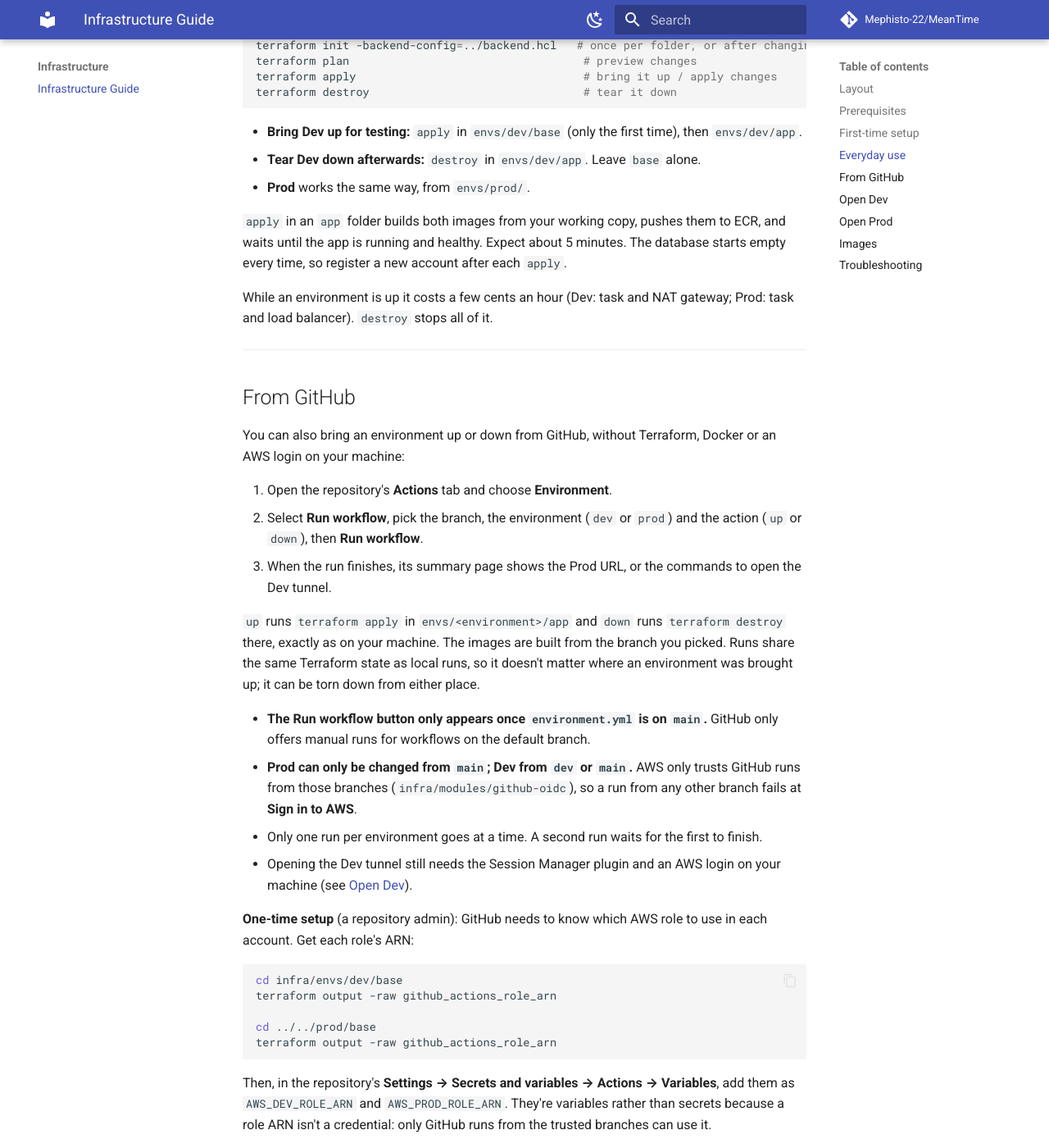
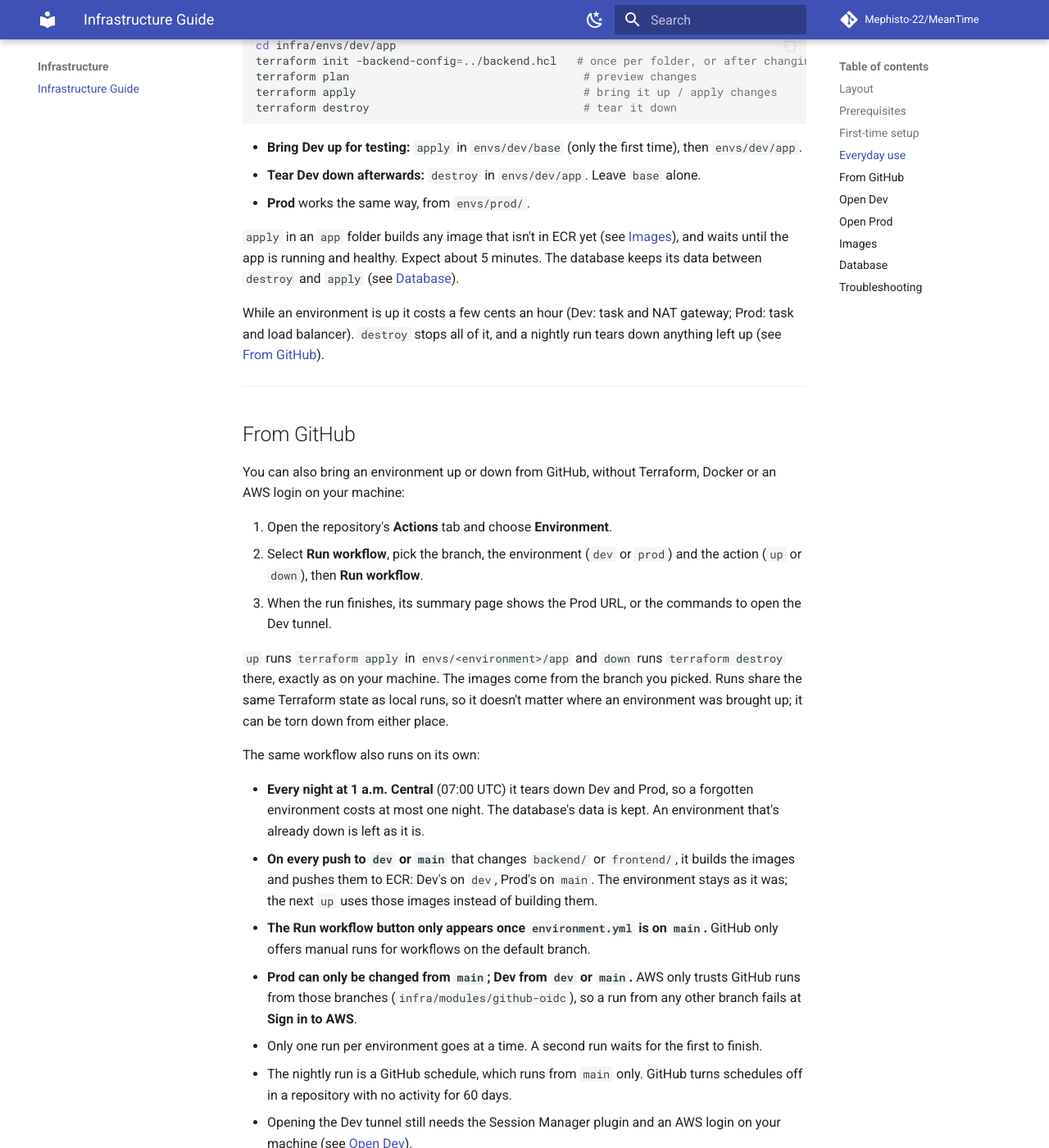
Before and after one commit to Mephisto-22/MeanTime, an MkDocs documentation site: the page built from docs/infrastructure/index.md, in a window 1280 px wide and 1400 px high, scrolled down 2493 px. Shown: the whole window at 82% size. Built offline with MkDocs 1.6.1 and Material for MkDocs 9.7.7, drawn with Linux system fonts in a browser that asks for light colours; comment, search, counter and statistics services are not loaded; some of the changed text lies outside the part shown.

Commit message:
feat(#66): keep the database in the base layer so environments can be torn down nightly

````diff
--- a/docs/infrastructure/index.md
+++ b/docs/infrastructure/index.md
@@ -18,6 +18,7 @@
 │   ├── ecr/               # image repositories for our own images
 │   ├── github-oidc/       # lets GitHub Actions sign in to AWS (see "From GitHub")
 │   ├── network/           # VPC: private with a NAT gateway (Dev) or public for the load balancer (Prod)
+│   ├── persistent-data/   # the database's files (EFS) and secrets, kept when the app is torn down
 │   └── state-bucket/      # S3 bucket that stores Terraform state (used by bootstrap)
 ├── bootstrap/
 │   ├── dev/               # one-time: creates Dev's state bucket, writes envs/dev/backend.hcl
@@ -25,7 +26,7 @@
 └── envs/
     ├── dev/
     │   ├── backend.hcl    # generated by bootstrap; shared backend settings for dev/*
-    │   ├── base/          # kept between demos: ECR image repositories, GitHub Actions role
+    │   ├── base/          # kept between demos: ECR image repositories, GitHub Actions role, database data
     │   └── app/           # temporary: network and ECS service
     └── prod/
         ├── backend.hcl
@@ -106,9 +107,9 @@
 - **Tear Dev down afterwards:** `destroy` in `envs/dev/app`. Leave `base` alone.
 - **Prod** works the same way, from `envs/prod/`.
 
-`apply` in an `app` folder builds both images from your working copy, pushes them to ECR, and waits until the app is running and healthy. Expect about 5 minutes. The database starts empty every time, so register a new account after each `apply`.
+`apply` in an `app` folder builds any image that isn't in ECR yet (see [Images](#images)), and waits until the app is running and healthy. Expect about 5 minutes. The database keeps its data between `destroy` and `apply` (see [Database](#database)).
 
-While an environment is up it costs a few cents an hour (Dev: task and NAT gateway; Prod: task and load balancer). `destroy` stops all of it.
+While an environment is up it costs a few cents an hour (Dev: task and NAT gateway; Prod: task and load balancer). `destroy` stops all of it, and a nightly run tears down anything left up (see [From GitHub](#from-github)).
 
 ---
 
@@ -120,11 +121,17 @@
 2. Select **Run workflow**, pick the branch, the environment (`dev` or `prod`) and the action (`up` or `down`), then **Run workflow**.
 3. When the run finishes, its summary page shows the Prod URL, or the commands to open the Dev tunnel.
 
-`up` runs `terraform apply` in `envs/<environment>/app` and `down` runs `terraform destroy` there, exactly as on your machine. The images are built from the branch you picked. Runs share the same Terraform state as local runs, so it doesn't matter where an environment was brought up; it can be torn down from either place.
+`up` runs `terraform apply` in `envs/<environment>/app` and `down` runs `terraform destroy` there, exactly as on your machine. The images come from the branch you picked. Runs share the same Terraform state as local runs, so it doesn't matter where an environment was brought up; it can be torn down from either place.
+
+The same workflow also runs on its own:
+
+- **Every night at 1 a.m. Central** (07:00 UTC) it tears down Dev and Prod, so a forgotten environment costs at most one night. The database's data is kept. An environment that's already down is left as it is.
+- **On every push to `dev` or `main`** that changes `backend/` or `frontend/`, it builds the images and pushes them to ECR: Dev's on `dev`, Prod's on `main`. The environment stays as it was; the next `up` uses those images instead of building them.
 
 - **The Run workflow button only appears once `environment.yml` is on `main`.** GitHub only offers manual runs for workflows on the default branch.
 - **Prod can only be changed from `main`; Dev from `dev` or `main`.** AWS only trusts GitHub runs from those branches (`infra/modules/github-oidc`), so a run from any other branch fails at **Sign in to AWS**.
 - Only one run per environment goes at a time. A second run waits for the first to finish.
+- The nightly run is a GitHub schedule, which runs from `main` only. GitHub turns schedules off in a repository with no activity for 60 days.
 - Opening the Dev tunnel still needs the Session Manager plugin and an AWS login on your machine (see [Open Dev](#open-dev)).
 
 **One-time setup** (a repository admin): GitHub needs to know which AWS role to use in each account. Get each role's ARN:
@@ -170,9 +177,24 @@
 
 The `base` layer creates two ECR repositories in each account, `meantime/frontend` and `meantime/backend`, and keeps the 10 most recent images in each.
 
-`apply` in an `app` folder builds the images from `backend/docker/Dockerfile.prod` and `frontend/docker/Dockerfile.prod`. Each one is tagged with a fingerprint of its source, so it's only rebuilt and pushed when its code changes. Pushes use a private Docker config in `.terraform/docker-ecr/` instead of `docker login`, which fails on Windows. Because ECR hands out a new login token each time, every `plan` shows `local_sensitive_file.docker_config` as changed. That's expected.
+`apply` in an `app` folder builds the images from `backend/docker/Dockerfile.prod` and `frontend/docker/Dockerfile.prod`. Each one is tagged with a fingerprint of its source. If ECR already has that tag, because the code hasn't changed or the push workflow already built it, the build is skipped. Pushes use a private Docker config in `.terraform/docker-ecr/` instead of `docker login`, which fails on Windows. Because ECR hands out a new login token each time, every `plan` shows `local_sensitive_file.docker_config` as changed. That's expected.
 
 `destroy` leaves pushed images in ECR, because the repositories belong to `base`.
+
+---
+
+## Database
+
+Postgres runs as a container in the app's task, but its files live on an EFS file system in the `base` layer (`modules/persistent-data`), together with the database password and Django's secret key. So the data survives `destroy` and the nightly teardown, and is back after the next `apply`. Each `apply` connects the file system to the new network; that adds a minute or two to `apply` and `destroy`.
+
+To start over with an empty database, run this with the app layer down:
+
+```bash
+cd infra/envs/dev/base
+terraform apply -replace=module.persistent_data.aws_efs_file_system.db
+```
+
+Destroying the `base` layer deletes the data for good.
 
 Third-party images, such as `postgres:18-alpine`, are pulled straight from Docker Hub. Dev's task has no public IP, but it reaches the internet through a NAT gateway.
 
````
Also changed, not shown: 10 other files.
